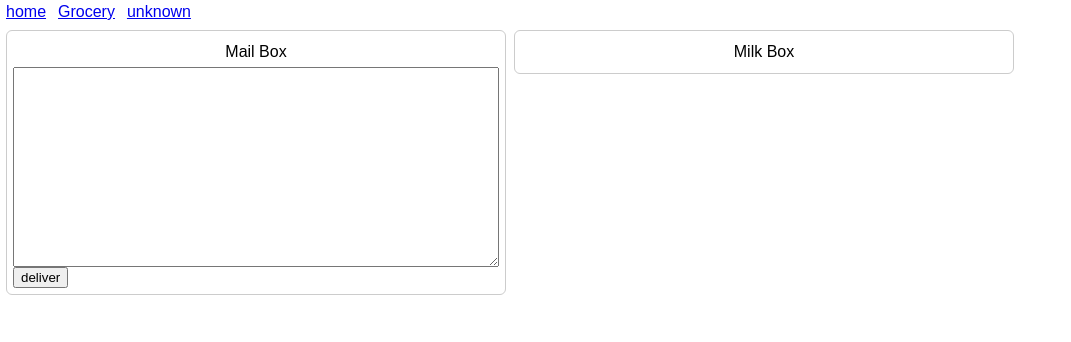
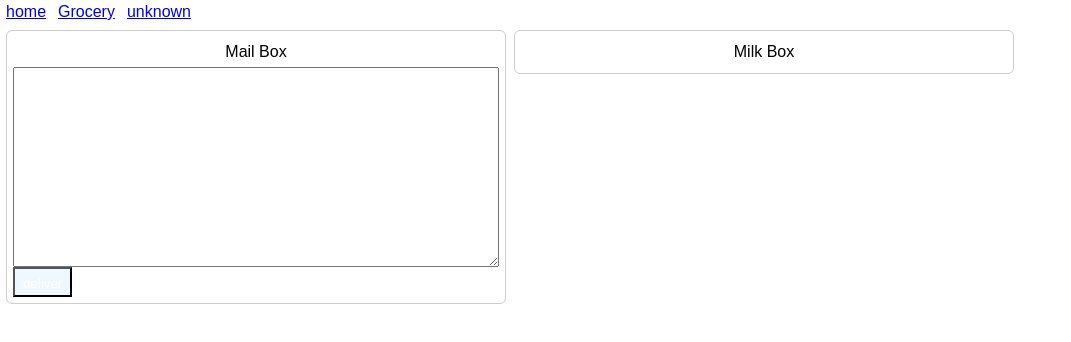
Before and after one commit to Panda0312/aurochs, a React (Create React App) app: page /grocery in a window 1280 px wide. Shown: the top 342 px of the page, without its empty margins (0-1071 px from the left). Built offline with nearby package versions, Linux system fonts and the light colour scheme.

Commit message:
custom button

```diff
--- a/src/components/common/styled.ts
+++ b/src/components/common/styled.ts
@@ -10,3 +10,12 @@
   padding: 6px;
   height: 100%;
 `;
+
+export const CustomButton = styled.button`
+  height: 30px;
+  line-height: 30px;
+  padding: 0 8px;
+  text-align: center;
+  background-color: aliceblue;
+  color: white;
+`;
--- a/src/pages/Grocery/MailBox.tsx
+++ b/src/pages/Grocery/MailBox.tsx
@@ -1,5 +1,6 @@
 import { useRecoilState, useSetRecoilState } from "recoil";
 
+import { CustomButton } from "@/components/common/styled";
 import { mailList, mailText } from "@/store/GroceryState";
 
 import { MailList } from "./MailList";
@@ -14,8 +15,9 @@
       <BoxHeader>Mail Box</BoxHeader>
       <div>
         <MessageInput value={text} onChange={e => setText(e.target.value)} />
-        <button
+        <CustomButton
           onClick={() => {
+            if (text.length) {
               const newItem: TMailItem = {
                 id: `${new Date().getTime()}`,
                 createTime: new Date().getTime(),
@@ -23,10 +25,11 @@
                 status: "",
               };
               setList(list => [...list, newItem]);
+            }
           }}
         >
           deliver
-        </button>
+        </CustomButton>
       </div>
       <MailList />
     </BoxRoot>
```
Lines whose indentation alone changed are shown as unchanged.
